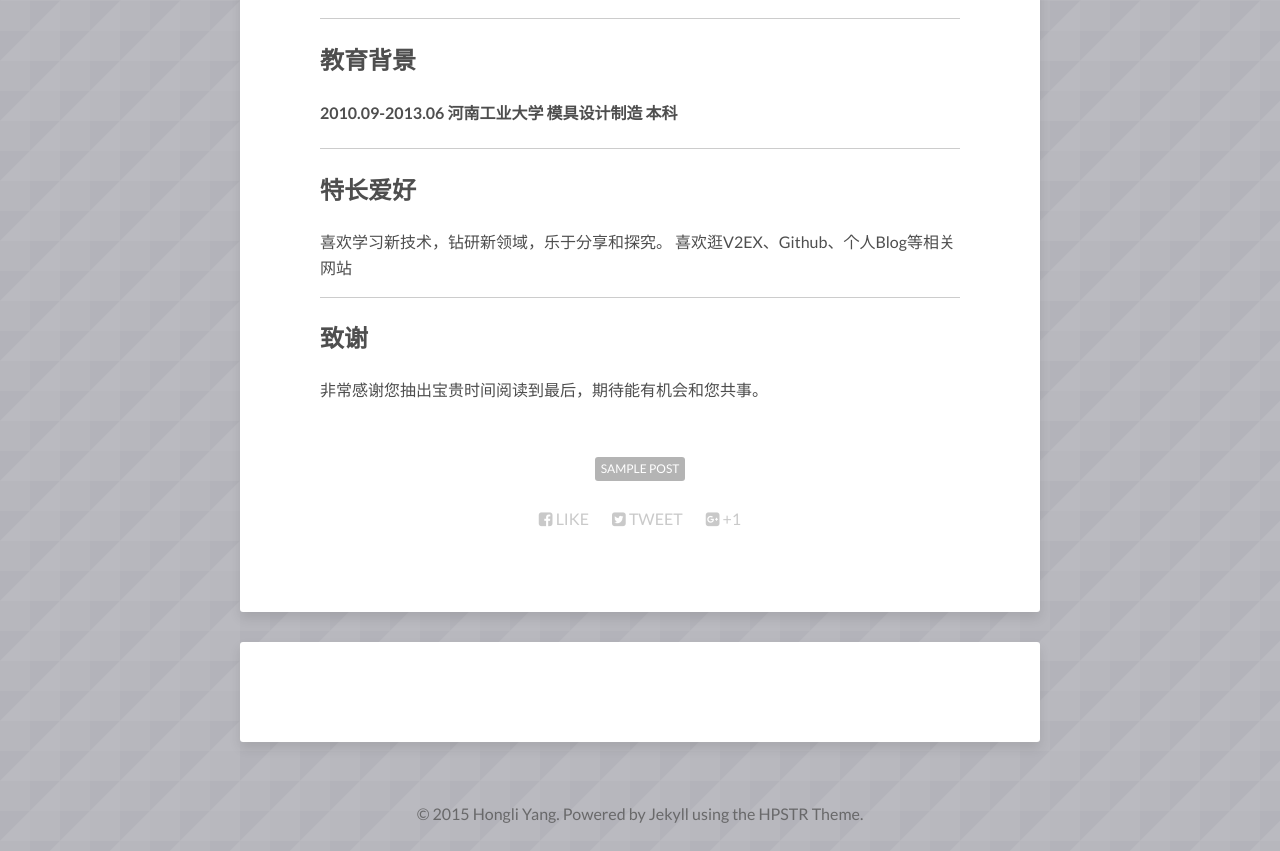
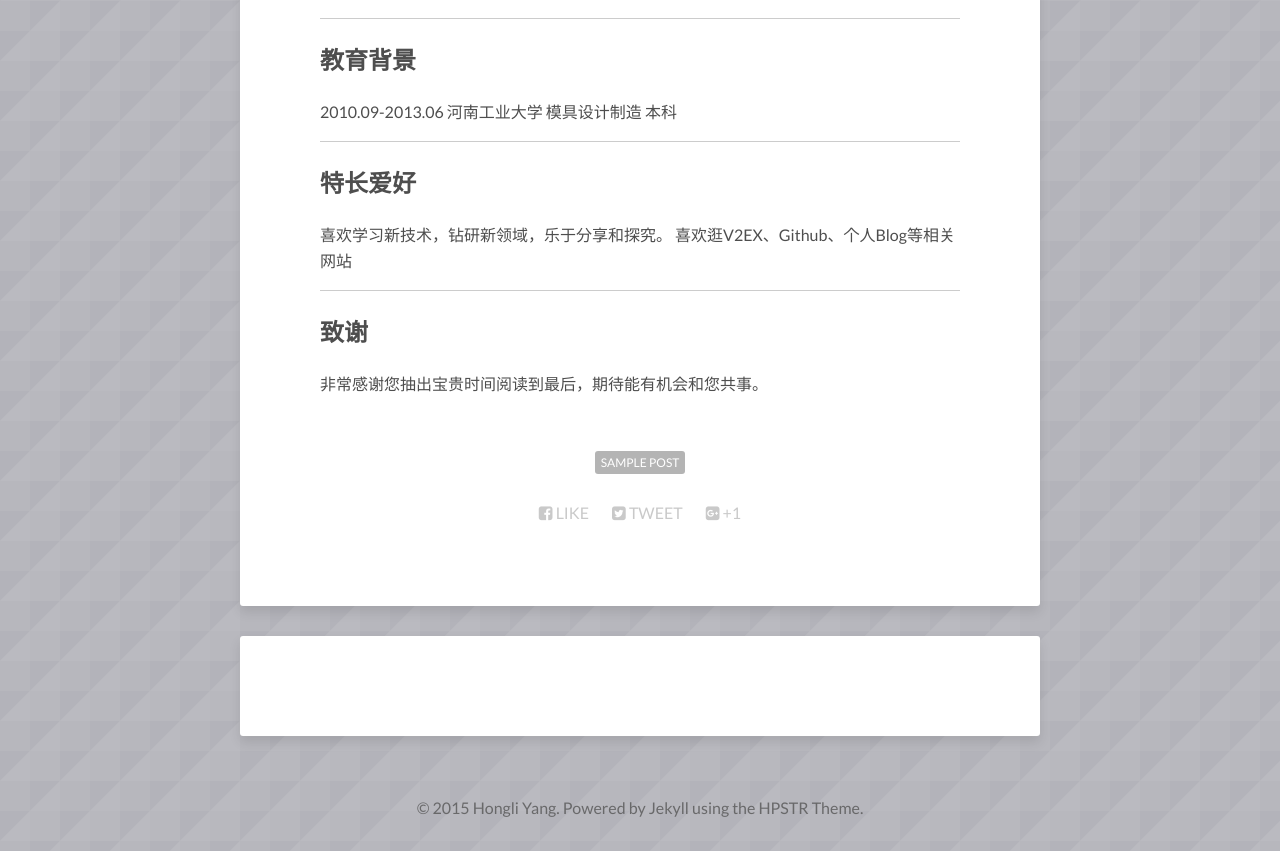
Before and after one commit to luais/luais.github.com, a Jekyll site: the page built from _posts/2015-12-24-平安夜前夕-独白.md, in a window 1280 px wide. Shown: the part 1619-2470 px from the top of the page. Built offline with Jekyll 4.4.1, drawn with Linux system fonts in a browser that asks for light colours; nearby versions of some CDN libraries; comment, search, counter and statistics services are not loaded.

```diff
--- a/_posts/2015-12-24-平安夜前夕-独白.md
+++ b/_posts/2015-12-24-平安夜前夕-独白.md
@@ -52,7 +52,7 @@ image:
 ------
 
 ## 教育背景<br>
-####  2010.09-2013.06	河南工业大学	模具设计制造	本科
+2010.09-2013.06	河南工业大学	模具设计制造	本科
 
 ------
 
```
